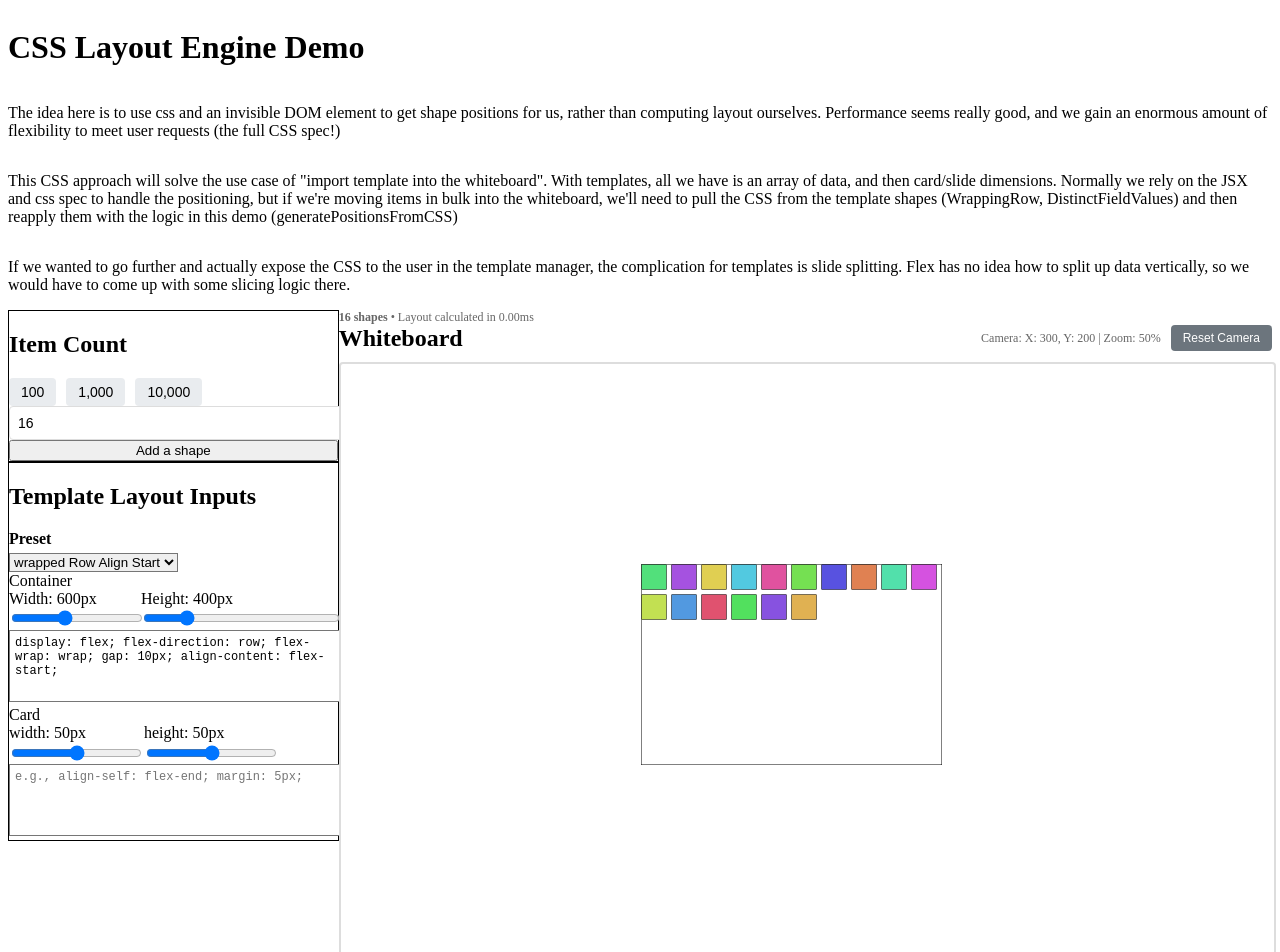
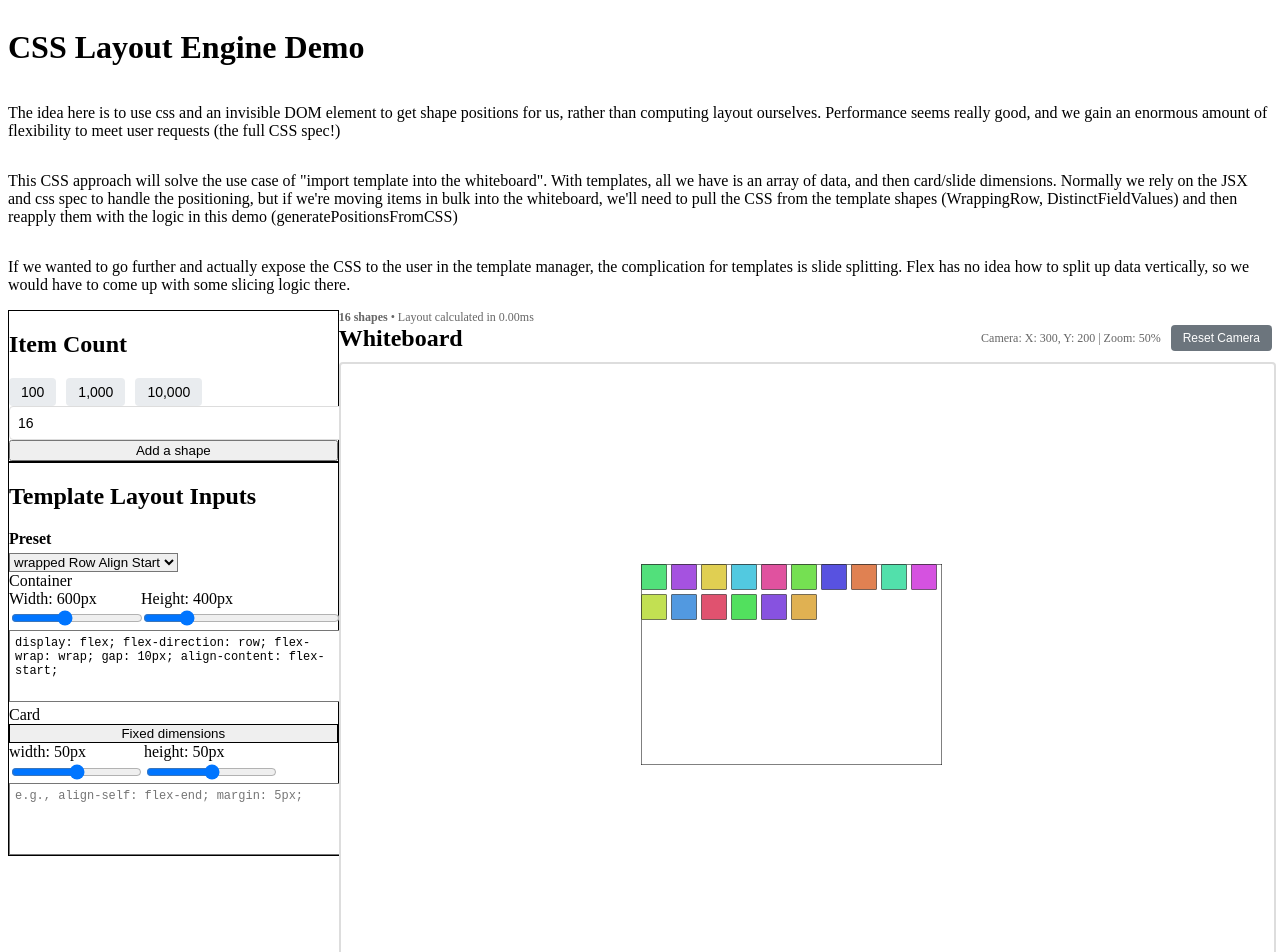
Before and after one commit to gleasonw/test-layout, a React (Vite) app: page / in a window 1280 px wide. Shown: the top 952 px of the page. Built offline with nearby package versions, Linux system fonts and the light colour scheme.

Commit message:
variable width/height

```diff
--- a/src/LayoutDemo.tsx
+++ b/src/LayoutDemo.tsx
@@ -29,6 +29,9 @@ export function LayoutDemo() {
   const [shapeWidth, setShapeWidth] = useState(50);
   const [shapeHeight, setShapeHeight] = useState(50);
   const [shapeCount, setShapeCount] = useState<number | undefined>(16);
+  const [shapeDimensionConstraint, setShapeDimensionConstraint] = useState<
+    "fixed" | "variable"
+  >("fixed");
 
   // Camera state for panning and zooming
   const [cameraX, setCameraX] = useState(300);
@@ -75,6 +78,7 @@ export function LayoutDemo() {
       shapes,
       containerBox,
       containerCss,
+      shapeDimensionConstraint,
       childCss || undefined
     );
     const endTime = performance.now();
@@ -95,6 +99,7 @@ export function LayoutDemo() {
           shapes,
           expandedBox,
           containerCss,
+          shapeDimensionConstraint,
           childCss || undefined
         );
         const expandedMaxY = Math.max(
@@ -113,7 +118,14 @@ export function LayoutDemo() {
       calculationTime: calcTime,
       actualHeight: containerHeight,
     };
-  }, [shapes, containerWidth, containerHeight, containerCss, childCss]);
+  }, [
+    shapes,
+    containerWidth,
+    containerHeight,
+    containerCss,
+    childCss,
+    shapeDimensionConstraint,
+  ]);
 
   // Pan interaction handlers
   const handleMouseDown = (e: React.MouseEvent) => {
@@ -178,11 +190,14 @@ export function LayoutDemo() {
   };
 
   // Preset selection handler
-  const handlePresetChange = (presetKey: string) => {
+  const handlePresetChange = (presetKey: keyof typeof flexPresets) => {
     setSelectedPreset(presetKey);
     const preset = flexPresets[presetKey as keyof typeof flexPresets];
     setContainerCss(preset.container);
     setChildCss(preset.child);
+    if (presetKey === "autoExpandingCards") {
+      setShapeDimensionConstraint("variable");
+    }
   };
 
   // Preset selection
@@ -306,7 +321,7 @@ export function LayoutDemo() {
           </div>
 
           {/* Controls Section */}
-          <div className="flex flex-col gap-5 flex-wrap border shadow-lg p-3">
+          <div className="flex flex-col gap-6 flex-wrap border shadow-lg p-3">
             {/* Container Settings */}
             <div className="flex-1 min-w-[300px]">
               <h2 className="text-xl font-semibold">Template Layout Inputs</h2>
@@ -325,7 +340,9 @@ export function LayoutDemo() {
               <select
                 className="border"
                 value={selectedPreset}
-                onChange={(e) => handlePresetChange(e.target.value)}
+                onChange={(e) =>
+                  handlePresetChange(e.target.value as keyof typeof flexPresets)
+                }
               >
                 {presetOptions.map(({ label, value }) => (
                   <option key={value} value={value}>
@@ -382,8 +399,23 @@ export function LayoutDemo() {
               />
             </div>
 
-            <div>
+            <div className="flex flex-col gap-2">
               <label>Card</label>
+              <button
+                className="border p-1 hover:bg-gray-100 cursor-pointer"
+                onClick={() => {
+                  if (shapeDimensionConstraint === "fixed") {
+                    setShapeDimensionConstraint("variable");
+                  } else {
+                    setShapeDimensionConstraint("fixed");
+                  }
+                }}
+              >
+                {shapeDimensionConstraint === "fixed"
+                  ? "Fixed dimensions"
+                  : "Variable dimensions"}
+              </button>
+              {shapeDimensionConstraint === "fixed" && (
                 <div className="flex">
                   <label className="flex flex-col">
                     width: {shapeWidth}px
@@ -404,6 +436,8 @@ export function LayoutDemo() {
                     />
                   </label>
                 </div>
+              )}
+
               <textarea
                 className="border"
                 value={childCss}
--- a/src/layoutEngine.ts
+++ b/src/layoutEngine.ts
@@ -27,7 +27,6 @@ export interface ContainerBox {
 
 export interface LayoutResult {
   shapes: PositionedShape[];
-  warnings: string[];
 }
 
 /**
@@ -43,18 +42,15 @@ export function getPositionedShapes(
   shapes: Shape[],
   containerBox: ContainerBox,
   containerCss: string,
+  shapeDimensionConstraint: "fixed" | "variable",
   childCss?: string
 ): PositionedShape[] {
   const result = getPositionedShapesWithWarnings(
     shapes,
     containerBox,
     containerCss,
+    shapeDimensionConstraint,
     childCss
-  );
-
-  // Log warnings to console
-  result.warnings.forEach((warning) =>
-    console.warn("[Layout Engine]", warning)
   );
 
   return result.shapes;
@@ -67,18 +63,18 @@ export function getPositionedShapesWithWarnings(
   shapes: Shape[],
   containerBox: ContainerBox,
   containerCss: string,
+  shapeDimensionConstraint: "fixed" | "variable",
   childCss?: string
 ): LayoutResult {
   const warnings: string[] = [];
 
   // Validation
   if (!shapes || shapes.length === 0) {
-    return { shapes: [], warnings };
+    return { shapes: [] };
   }
 
   if (containerBox.width <= 0 || containerBox.height <= 0) {
-    warnings.push("Container has zero or negative dimensions");
-    return { shapes: [], warnings };
+    return { shapes: [] };
   }
 
   // Create detached container
@@ -102,21 +98,19 @@ export function getPositionedShapesWithWarnings(
 
   shapes.forEach((shape) => {
     const element = document.createElement("div");
-    element.style.width = `${shape.width}px`;
-    element.style.height = `${shape.height}px`;
+    if (shapeDimensionConstraint === "fixed") {
+      element.style.width = `${shape.width}px`;
+      element.style.height = `${shape.height}px`;
+      element.style.flexShrink = "0"; // Prevent shapes from shrinking
+      element.style.flexGrow = "0"; // Prevent shapes from growing
+    }
     element.style.boxSizing = "border-box";
-    element.style.flexShrink = "0"; // Prevent shapes from shrinking
-    element.style.flexGrow = "0"; // Prevent shapes from growing
 
     // Apply child CSS if provided
     if (childCss) {
       element.style.cssText += childCss;
       // Re-apply dimensions to ensure they're not overridden
-      element.style.width = `${shape.width}px`;
-      element.style.height = `${shape.height}px`;
       element.style.boxSizing = "border-box";
-      element.style.flexShrink = "0";
-      element.style.flexGrow = "0";
     }
 
     // Store reference to original shape
@@ -144,12 +138,17 @@ export function getPositionedShapesWithWarnings(
       const x = rect.left - containerRect.left;
       const y = rect.top - containerRect.top;
 
+      const width =
+        shapeDimensionConstraint === "fixed" ? shape.width : rect.width;
+      const height =
+        shapeDimensionConstraint === "fixed" ? shape.height : rect.height;
+
       return {
         id: shape.id,
         x,
         y,
-        width: shape.width,
-        height: shape.height,
+        width,
+        height,
       };
     }
   );
@@ -157,32 +156,8 @@ export function getPositionedShapesWithWarnings(
   // Cleanup - remove from DOM
   document.body.removeChild(container);
 
-  // Check for overflow
-  positionedShapes.forEach((shape) => {
-    const overflowRight = shape.x + shape.width > containerBox.width;
-    const overflowBottom = shape.y + shape.height > containerBox.height;
-    const overflowLeft = shape.x < 0;
-    const overflowTop = shape.y < 0;
-
-    if (overflowRight || overflowBottom || overflowLeft || overflowTop) {
-      const directions = [];
-      if (overflowLeft) directions.push("left");
-      if (overflowTop) directions.push("top");
-      if (overflowRight) directions.push("right");
-      if (overflowBottom) directions.push("bottom");
-
-      warnings.push(
-        `Shape "${shape.id}" overflows container (${directions.join(", ")}): ` +
-          `position=(${shape.x.toFixed(1)}, ${shape.y.toFixed(1)}), ` +
-          `size=(${shape.width}×${shape.height}), ` +
-          `container=(${containerBox.width}×${containerBox.height})`
-      );
-    }
-  });
-
   return {
     shapes: positionedShapes,
-    warnings,
   };
 }
 
@@ -201,6 +176,11 @@ export const flexPresets = {
       "display: flex; flex-direction: row; flex-wrap: wrap; gap: 10px;",
     child: "",
   },
+  autoExpandingCards: {
+    container:
+      "display: flex; flex-direction: row; flex-wrap: wrap; gap:10px; align-content: flex-start",
+    child: "flex-grow: 1; min-width: 50px; height: 50px;",
+  },
   wrappedRowCentered: {
     container:
       "display: flex; flex-direction: row; flex-wrap: wrap; gap: 10px; align-items: center; justify-content: center;",
```
Also changed, not shown: 1 other file (tests, documents, lock files or other folders). Lines whose indentation alone changed are shown as unchanged.
